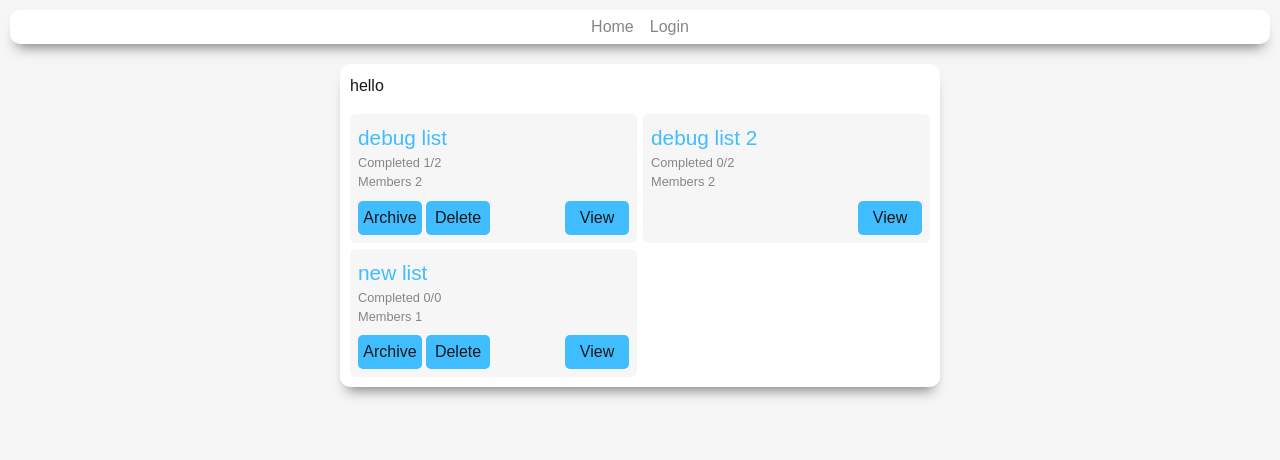
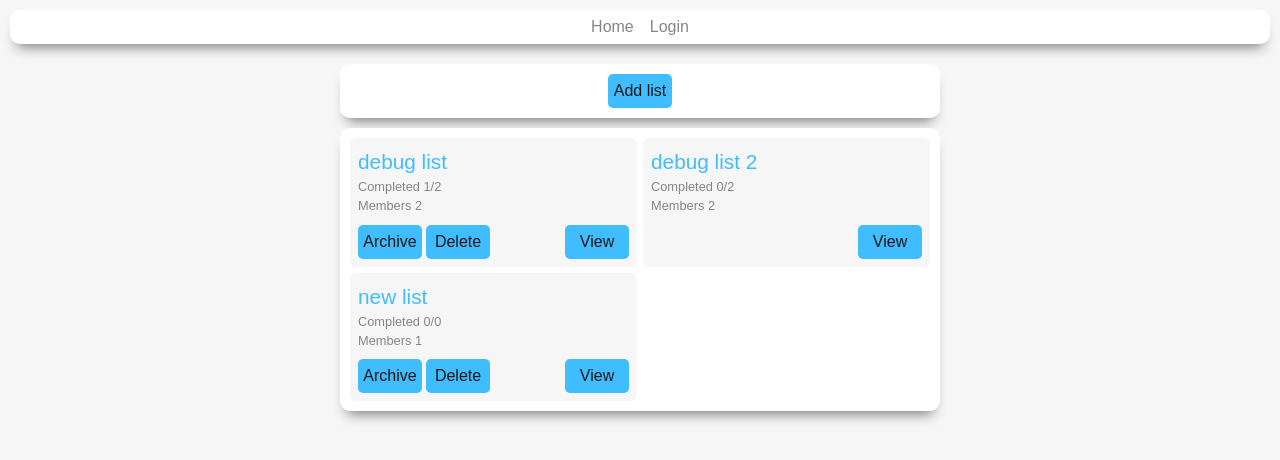
Before and after one commit to aznoH333/ShoppingListUU, a Next.js app in the folder frontend/: page /listOverview in a window 1280 px wide. Shown: the top 460 px of the page. Built offline with nearby package versions, Linux system fonts and the light colour scheme.

Commit message:
list controls

```diff
--- a/frontend/src/app/listOverview/page.tsx
+++ b/frontend/src/app/listOverview/page.tsx
@@ -5,6 +5,7 @@ import {useLoggedInUser} from "@/src/hooks/users/useLoggedInUser";
 import {DEBUG_SHOPPING_LIST, EMPTY_SHOPPING_LIST, MEMBER_SHOPPING_LIST, ShoppingList} from "@/src/types/ShoppingList";
 import {ListCard} from "@/src/modules/listOverview/listCard/ListCard";
 import {ListCardDisplay} from "@/src/modules/listOverview/listCardDisplay/ListCardDisplay";
+import {ListOverviewControls} from "@/src/modules/listOverview/listOverviewControlls/ListOverviewControls";
 
 
 export default function ListOverview() {
@@ -18,8 +19,13 @@ export default function ListOverview() {
         </div>
     }
 
-    return <Card>
-        hello
-        <ListCardDisplay lists={ownedLists} loggedInUser={loggedInUser.data}/>
-    </Card>
+    return <>
+        <Card>
+            <ListOverviewControls loggedInUser={loggedInUser.data}/>
+        </Card>
+        <Card>
+            <ListCardDisplay lists={ownedLists} loggedInUser={loggedInUser.data}/>
+        </Card>
+    </>
+
 }
--- /dev/null
+++ b/frontend/src/modules/listOverview/listOverviewControlls/ListOverviewControls.tsx
@@ -0,0 +1,18 @@
+import {User} from "@/src/types/User";
+import {Button} from "@/src/modules/input/button/Button";
+
+interface ListOverviewControlsProps {
+    loggedInUser: User,
+
+}
+
+export function ListOverviewControls({loggedInUser}: ListOverviewControlsProps) {
+    return <div style={{
+        display: "flex",
+        justifyContent: "center",
+        alignItems: "center"
+    }}>
+
+        <Button onClick={()=>{alert("TODO")}}>Add list</Button>
+    </div>
+}
```
